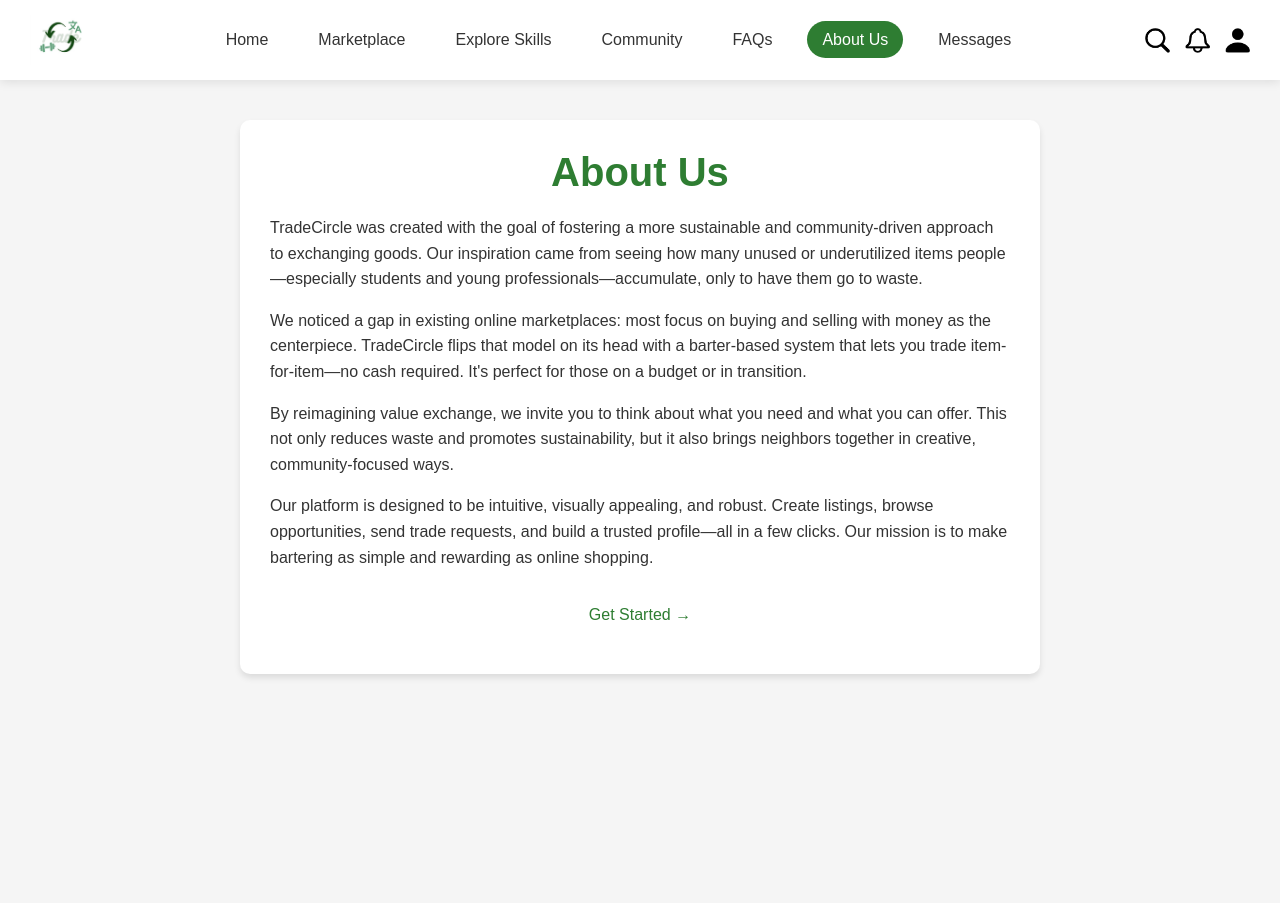
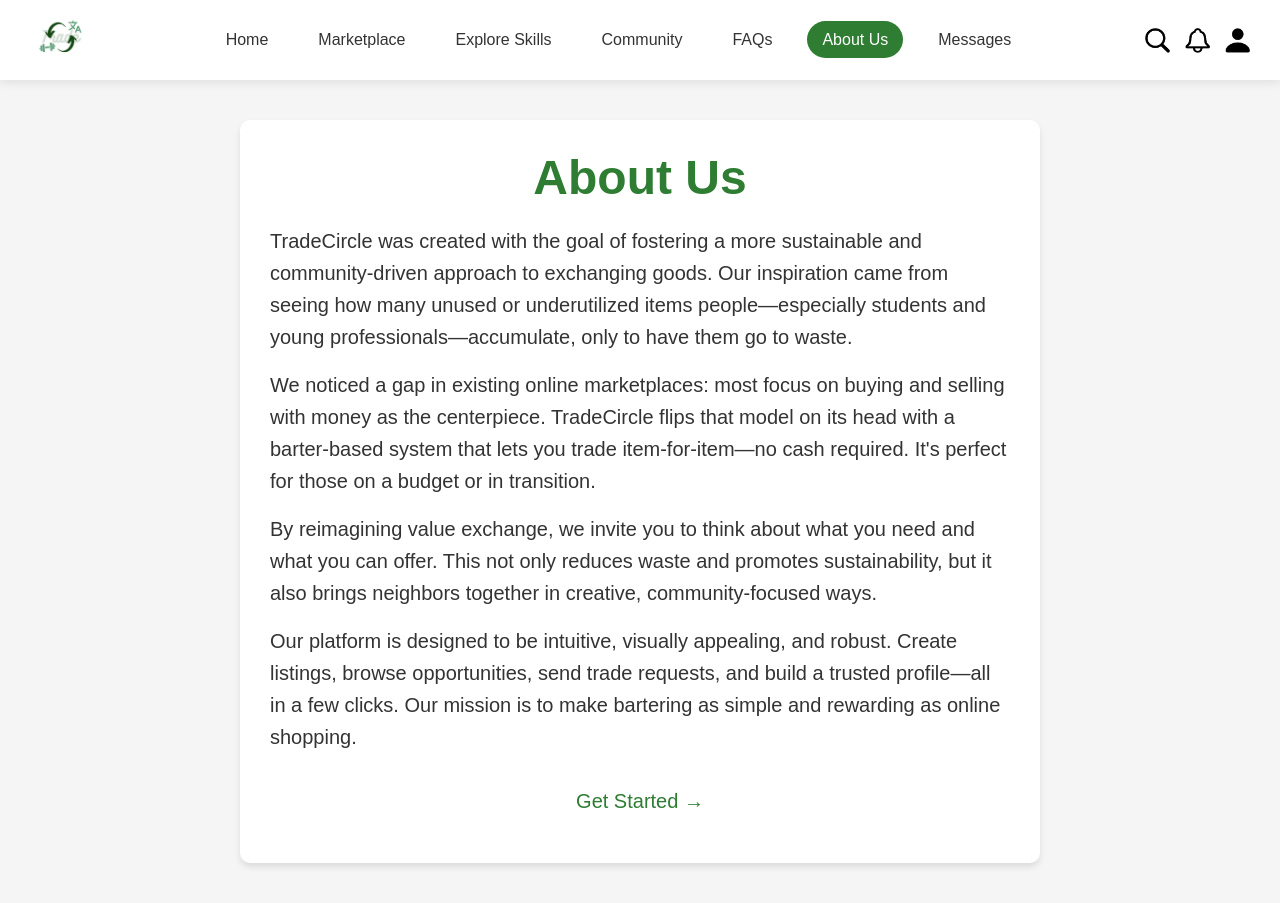
Before and after one commit to dylanlewis12/TradeCircle, a React (Vite) app: page /about in a window 1280 px wide. Before the commit the page ends 800 px from the top, so only its background shows below. Built offline with nearby package versions, Linux system fonts and the light colour scheme.

Commit message:
style: increase font size on About Us page

```diff
--- a/src/AboutUs.css
+++ b/src/AboutUs.css
@@ -11,20 +11,21 @@
     border-radius: 10px;
     box-shadow: 0px 4px 6px rgba(0, 0, 0, 0.1);
 
-    /* same font as App.css */
+    /* same font as App.css, bumped up */
     font-family: Arial, sans-serif;
+    font-size: 1.25rem;    /* increased base font size */
     color: #333;
   }
 
   .about-us h1 {
-    font-size: 2.5rem;
+    font-size: 3rem;       /* larger heading */
     color: #2e7d32;
     margin-bottom: 20px;
     text-align: center;
   }
 
   .about-us p {
-    font-size: 1rem;
+    font-size: 1.25rem;    /* match the new base font size */
     line-height: 1.6;
     margin-bottom: 1rem;
   }
```
